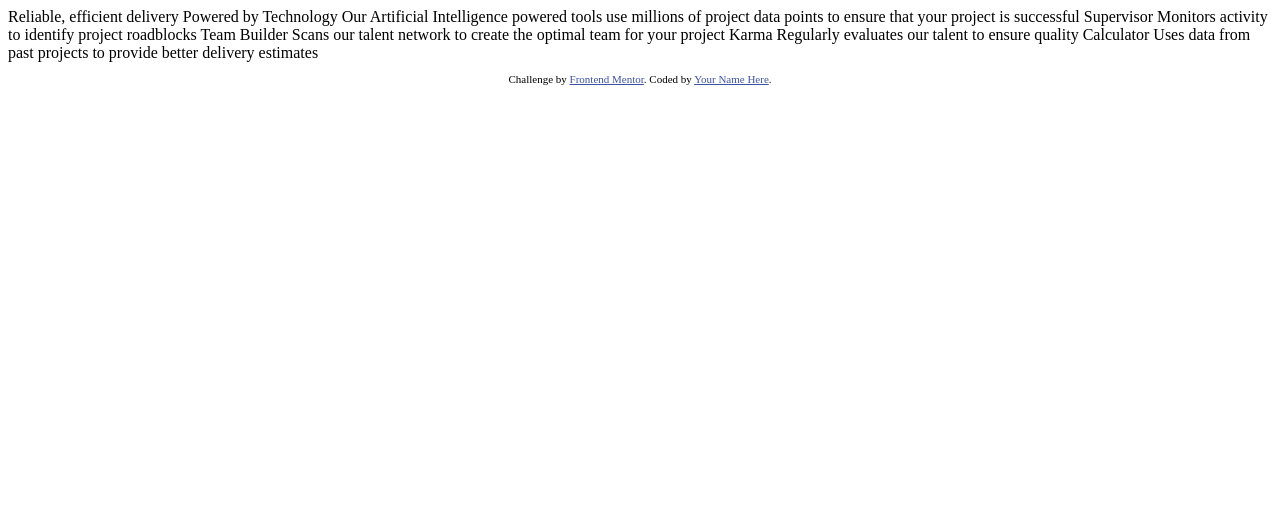
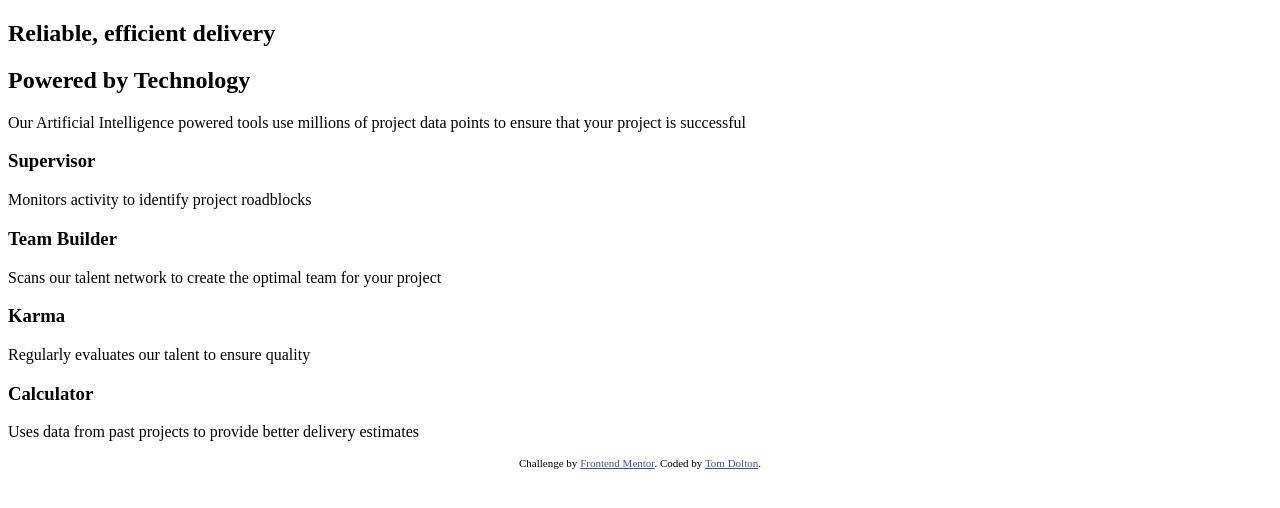
Before and after one commit to tomdolton/Four-card-feature-section, a plain HTML site: page index.html in a window 1280 px wide. Drawn offline with Linux system fonts and the light colour scheme.

Commit message:
Made HTML layout

```diff
--- a/index.html
+++ b/index.html
@@ -1,8 +1,10 @@
 <!DOCTYPE html>
 <html lang="en">
+
 <head>
   <meta charset="UTF-8">
-  <meta name="viewport" content="width=device-width, initial-scale=1.0"> <!-- displays site properly based on user's device -->
+  <meta name="viewport" content="width=device-width, initial-scale=1.0">
+  <!-- displays site properly based on user's device -->
 
   <link rel="icon" type="image/png" sizes="32x32" href="./images/favicon-32x32.png">
 
@@ -10,36 +12,56 @@
 
   <!-- Feel free to remove these styles or customise in your own stylesheet 👍 -->
   <style>
-    .attribution { font-size: 11px; text-align: center; }
-    .attribution a { color: hsl(228, 45%, 44%); }
+    .attribution {
+      font-size: 11px;
+      text-align: center;
+    }
+
+    .attribution a {
+      color: hsl(228, 45%, 44%);
+    }
   </style>
 </head>
+
 <body>
 
-  Reliable, efficient delivery
-  Powered by Technology
+  <section class="header">
+    <h1 class="header__title">Reliable, efficient delivery</h1>
+    <h1 class="header__subtitle">Powered by Technology</h1>
+    <p class="header__text">Our Artificial Intelligence powered tools use millions of project data points to ensure that
+      your project is successful</p>
+  </section>
 
-  Our Artificial Intelligence powered tools use millions of project data points
-  to ensure that your project is successful
+  <section class="boxes">
 
-  Supervisor
-  Monitors activity to identify project roadblocks
+    <div class="box">
+      <h3 class="box__title">Supervisor</h3>
+      <p class="box__text">Monitors activity to identify project roadblocks</p>
+    </div>
 
-  Team Builder
-  Scans our talent network to create the optimal team for your project
+    <div class="box">
+      <h3 class="box__title">Team Builder</h3>
+      <p class="box__text">Scans our talent network to create the optimal team for your project</p>
+    </div>
 
-  Karma
-  Regularly evaluates our talent to ensure quality
+    <div class="box">
+      <h3 class="box__title">Karma</h3>
+      <p class="box__text">Regularly evaluates our talent to ensure quality</p>
+    </div>
 
-  Calculator
-  Uses data from past projects to provide better delivery estimates
+    <div class="box">
+      <h3 class="box__title">Calculator</h3>
+      <p class="box__text">Uses data from past projects to provide better delivery estimates</p>
+    </div>
 
+  </section>
 
   <footer>
     <p class="attribution">
       Challenge by <a href="https://www.frontendmentor.io?ref=challenge" target="_blank">Frontend Mentor</a>.
-      Coded by <a href="#">Your Name Here</a>.
+      Coded by <a href="#">Tom Dolton</a>.
     </p>
   </footer>
 </body>
+
 </html>
```
Also changed, not shown: 1 other file.
